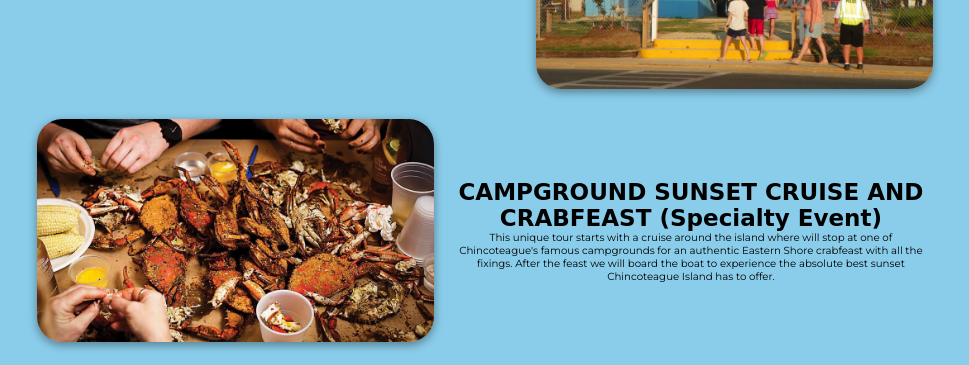
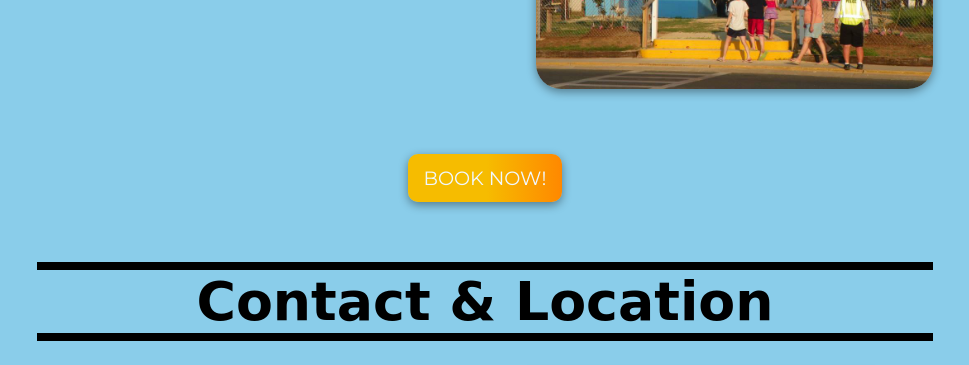
Before and after one commit to m-mstr/bottomsuptikitours, a plain HTML site: page index.html in a window 1280 px wide. Shown: the part 3198-3563 px from the top of the page, without its empty margins (155-1124 px from the left). Drawn offline with nearby package versions, Linux system fonts and the light colour scheme; a script that the page names is missing; a web font is replaced by a local one.

Commit message:
remove carnival event

```diff
--- a/index.html
+++ b/index.html
@@ -275,22 +275,6 @@
                 </div>
             </div>
 
-            <div class="specials-col5">
-
-                <div class="specials5-img-box">
-                    <img class="crabs" src="images/crabs.jpg">
-                </div>
-
-                <div class="specials-col-right">
-                    <div class="text-box">
-                        <h1>CAMPGROUND SUNSET CRUISE AND CRABFEAST (Specialty Event)
-                        </h1>
-                        <p>This unique tour starts with a cruise  around the island where will stop at one of Chincoteague's famous campgrounds for an authentic Eastern Shore crabfeast with all the fixings. After the feast we will board the boat to experience the absolute best sunset Chincoteague Island has to offer.
-                        </p>
-                    </div>
-                </div>
-            </div>
-
             <div class="button-2">
                 <a id="booking" class="btn-2" href="https://fareharbor.com/embeds/book/bottomsuptikitours/?full-items=yes"><button type="button" class="btn">Book Now!</button></a>
             </div>
```
